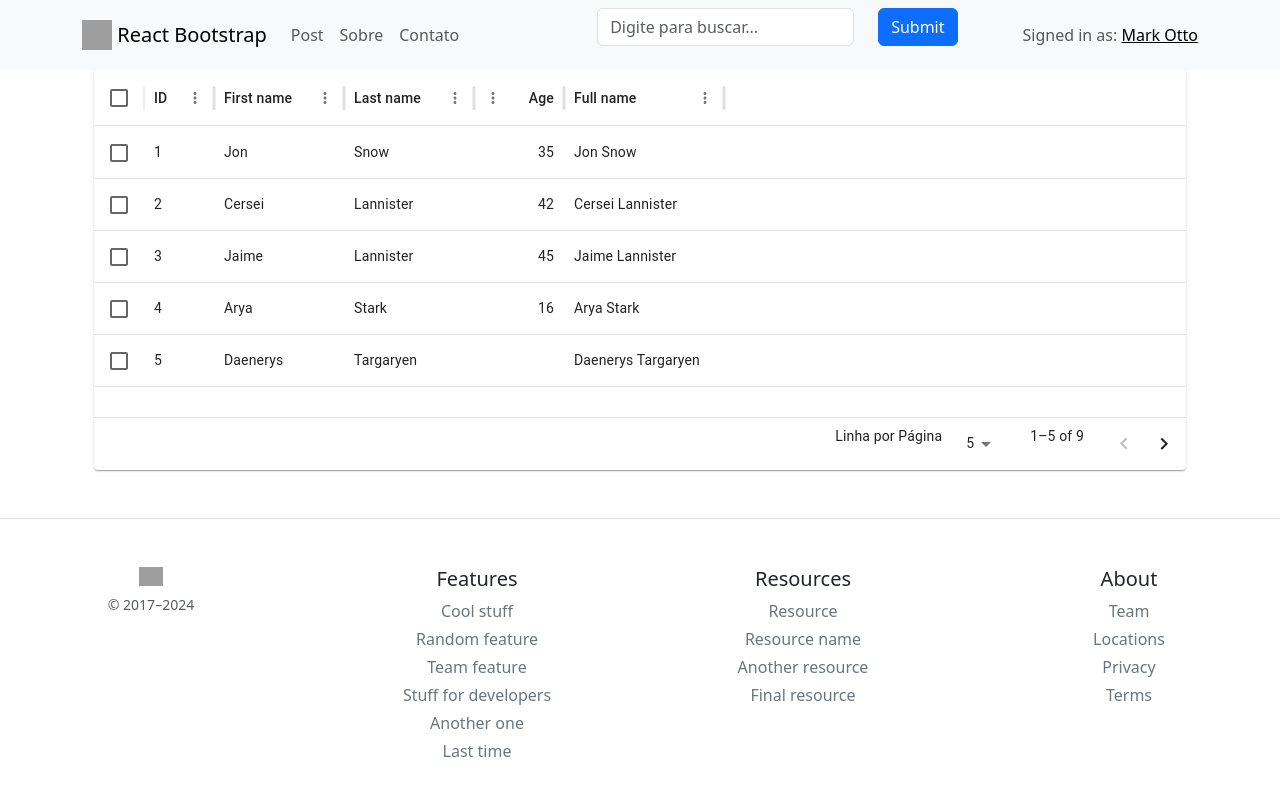
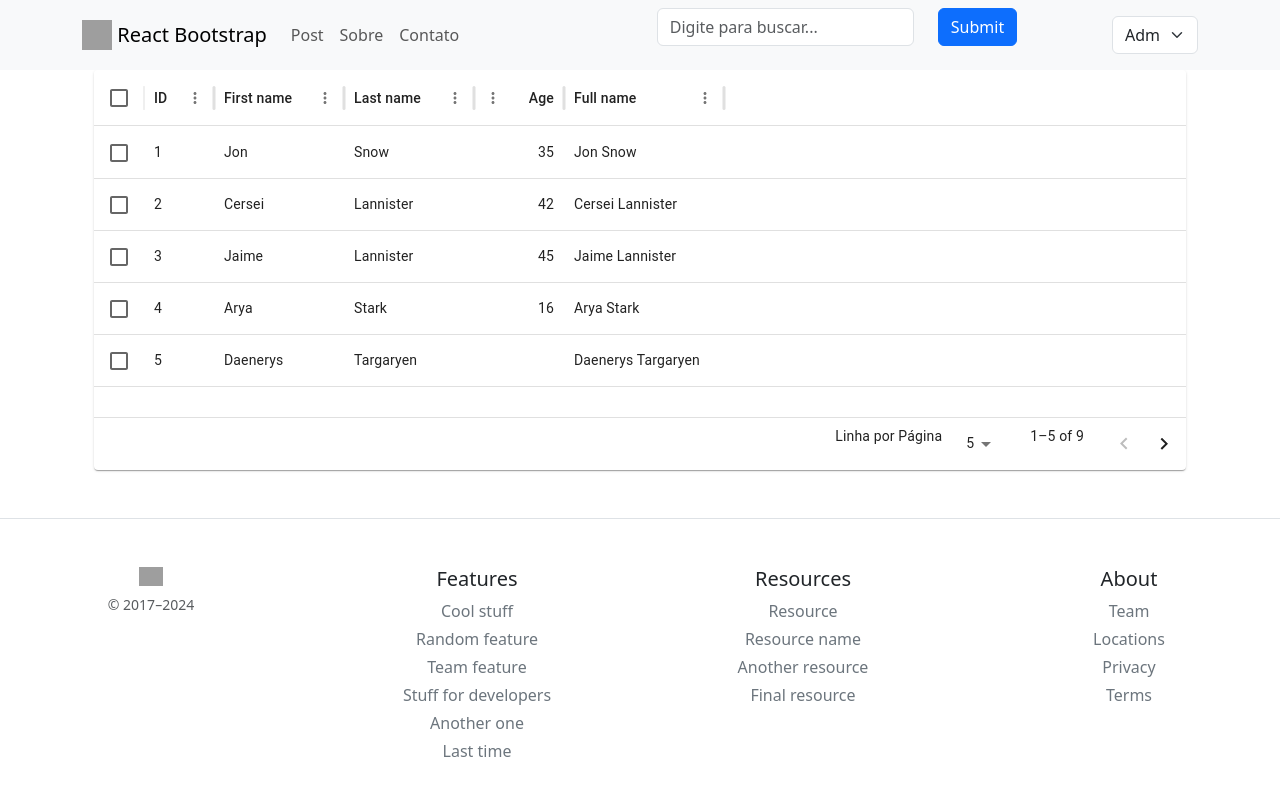
Before and after one commit to Gustavo1701/react-post-app, a React (Vite) app: page /home in a window 1280 px wide. Shown: the top 796 px of the page. Built offline with nearby package versions, Linux system fonts and the light colour scheme; grey boxes are pictures that could not be loaded.

Commit message:
Adicionando o localstorege no Logout

```diff
--- /dev/null
+++ b/src/components/autocompleteInput/AutoCompleteLogout.jsx
@@ -0,0 +1,16 @@
+import React from 'react';
+import Form from 'react-bootstrap/Form';
+
+function AutoCompletLogout() {
+    // Pega o nome do usuário do localStorage
+    const usuario = localStorage.getItem('user');  // Aqui pegamos o usuário que foi armazenado após o login
+
+    return (
+        <Form.Select aria-label="Default select example">
+            <option>{usuario || 'Adm'}</option>
+            <option value="1">Sair</option>
+        </Form.Select>
+    );
+}
+
+export default AutoCompletLogout;
--- a/src/components/header/Header.jsx
+++ b/src/components/header/Header.jsx
@@ -2,6 +2,7 @@ import React from 'react'
 import { Button, Col, Container, Form, Nav, Navbar, Row } from 'react-bootstrap'
 import { routes } from '../../routes/Routes'
 import AutoCompleteInput from '../autocompleteInput/AutoCompleteInput'
+import AutoCompletLogout from '../autocompleteInput/AutoCompleteLogout'
 
 export const Header = () => {
     return (
@@ -49,7 +50,8 @@ export const Header = () => {
 
                     <Navbar.Collapse className="justify-content-end">
                         <Navbar.Text>
-                            Signed in as: <a href="#login">Mark Otto</a>
+                            {/* Signed in as: <a href="#login">Mark Otto</a> */}
+                            <AutoCompletLogout/>
                         </Navbar.Text>
                     </Navbar.Collapse>
                 </Container>
--- a/src/pages/login/Login.jsx
+++ b/src/pages/login/Login.jsx
@@ -15,7 +15,7 @@ const Login = () => {
         }
 
         if (formValues.email === 'adm' && formValues.senha === '123') {
-            // alert('Login realizado com sucesso.');
+            localStorage.setItem('user', formValues.email);
             navigate('/home');
         } else {
             alert('Login inválido.');
```
